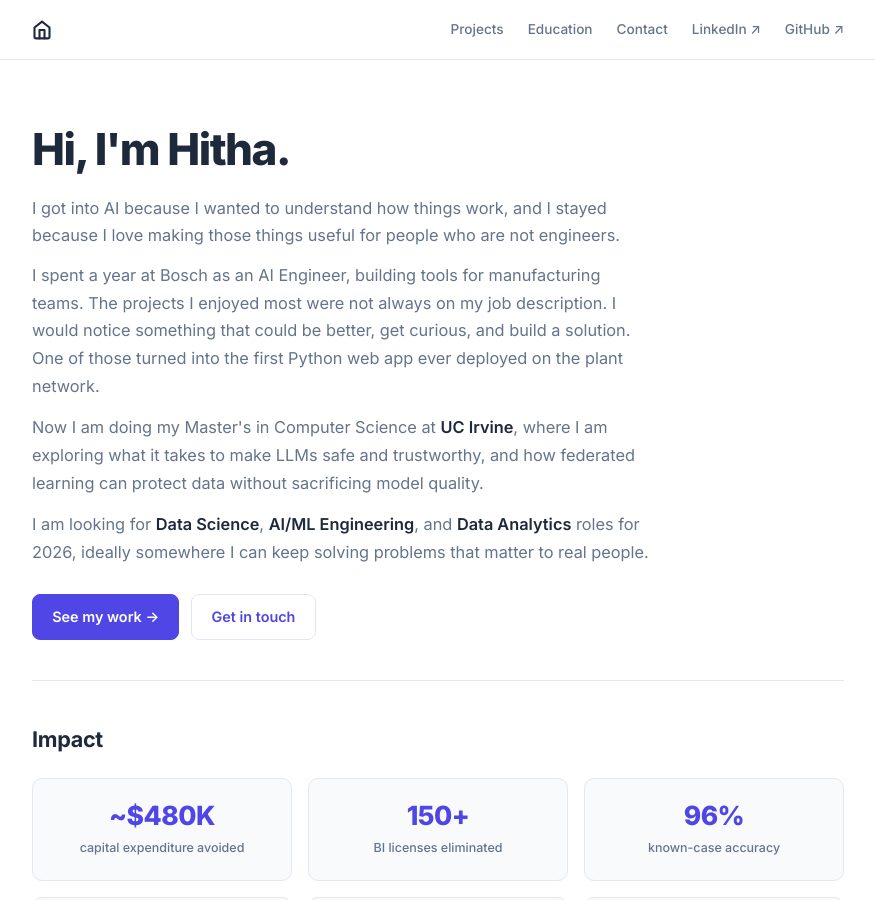
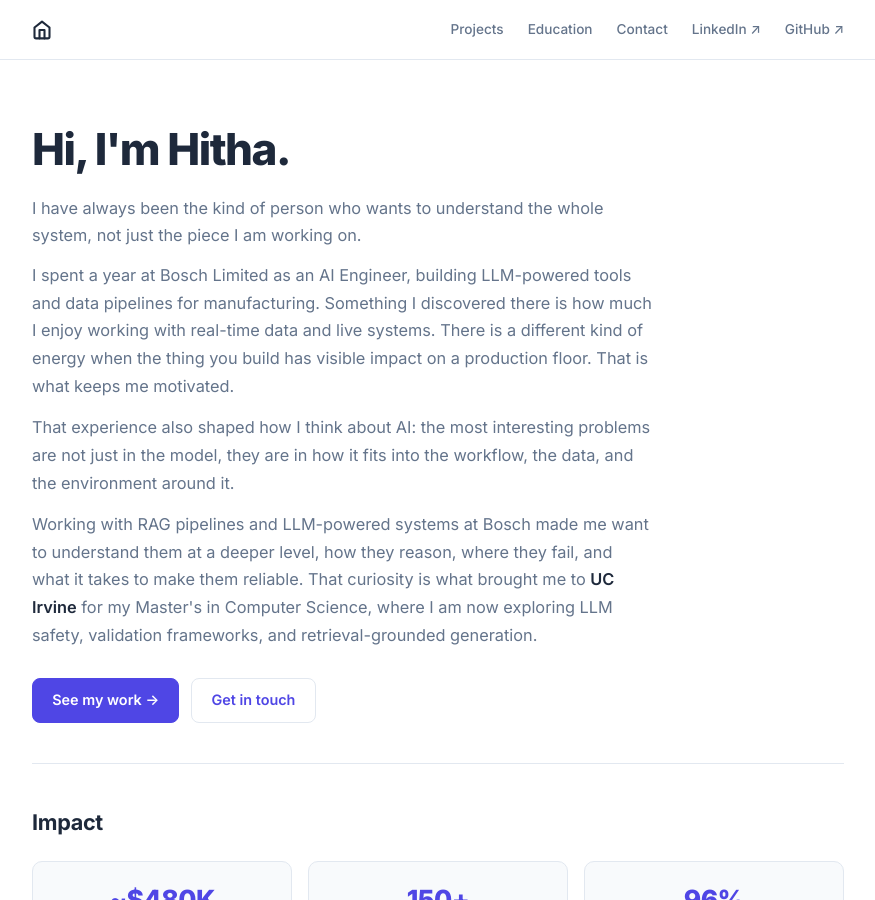
Before and after one commit to hithashri/hithashri.github.io, a Jekyll site: the page built from index.md, in a window 1280 px wide and 900 px high. Shown: the whole window, without its empty margins (202-1077 px from the left). Built offline with Jekyll 4.4.1, drawn with Linux system fonts in a browser that asks for light colours.

Commit message:
trying ui 5

```diff
--- a/index.md
+++ b/index.md
@@ -4,10 +4,10 @@ title: Home
 
 <section class="hero">
   <h1>Hi, I'm Hitha.</h1>
-  <p class="hero-sub">I got into AI because I wanted to understand how things work, and I stayed because I love making those things useful for people who are not engineers.</p>
-  <p>I spent a year at Bosch as an AI Engineer, building tools for manufacturing teams. The projects I enjoyed most were not always on my job description. I would notice something that could be better, get curious, and build a solution. One of those turned into the first Python web app ever deployed on the plant network.</p>
-  <p>Now I am doing my Master's in Computer Science at <strong>UC Irvine</strong>, where I am exploring what it takes to make LLMs safe and trustworthy, and how federated learning can protect data without sacrificing model quality.</p>
-  <p>I am looking for <strong>Data Science</strong>, <strong>AI/ML Engineering</strong>, and <strong>Data Analytics</strong> roles for 2026, ideally somewhere I can keep solving problems that matter to real people.</p>
+  <p class="hero-sub">I have always been the kind of person who wants to understand the whole system, not just the piece I am working on.</p>
+  <p>I spent a year at Bosch Limited as an AI Engineer, building LLM-powered tools and data pipelines for manufacturing. Something I discovered there is how much I enjoy working with real-time data and live systems. There is a different kind of energy when the thing you build has visible impact on a production floor. That is what keeps me motivated.</p>
+  <p>That experience also shaped how I think about AI: the most interesting problems are not just in the model, they are in how it fits into the workflow, the data, and the environment around it.</p>
+  <p>Working with RAG pipelines and LLM-powered systems at Bosch made me want to understand them at a deeper level, how they reason, where they fail, and what it takes to make them reliable. That curiosity is what brought me to <strong>UC Irvine</strong> for my Master's in Computer Science, where I am now exploring LLM safety, validation frameworks, and retrieval-grounded generation.</p>
   <div class="hero-actions">
     <a href="/projects.html" class="btn btn-primary">See my work →</a>
     <a href="/contact/" class="btn btn-outline">Get in touch</a>
```
